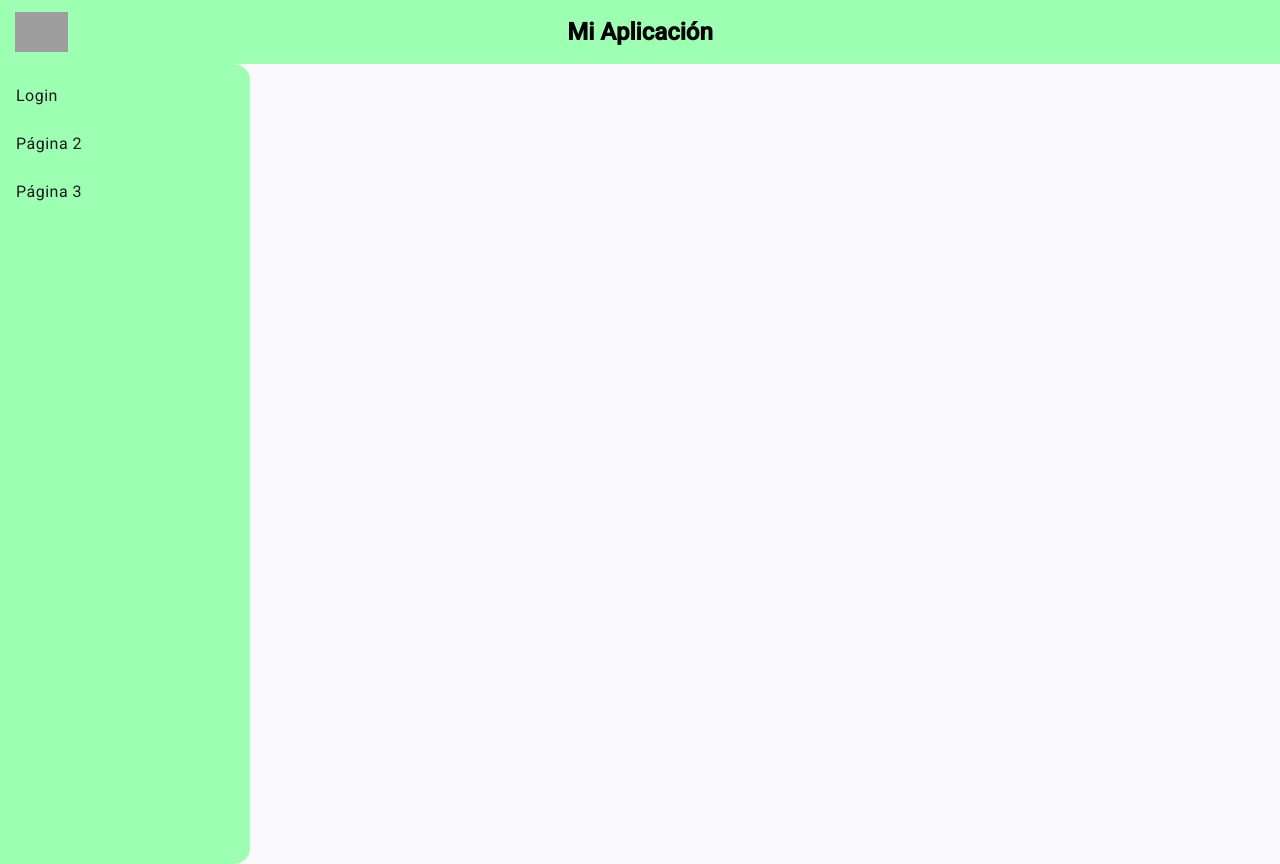
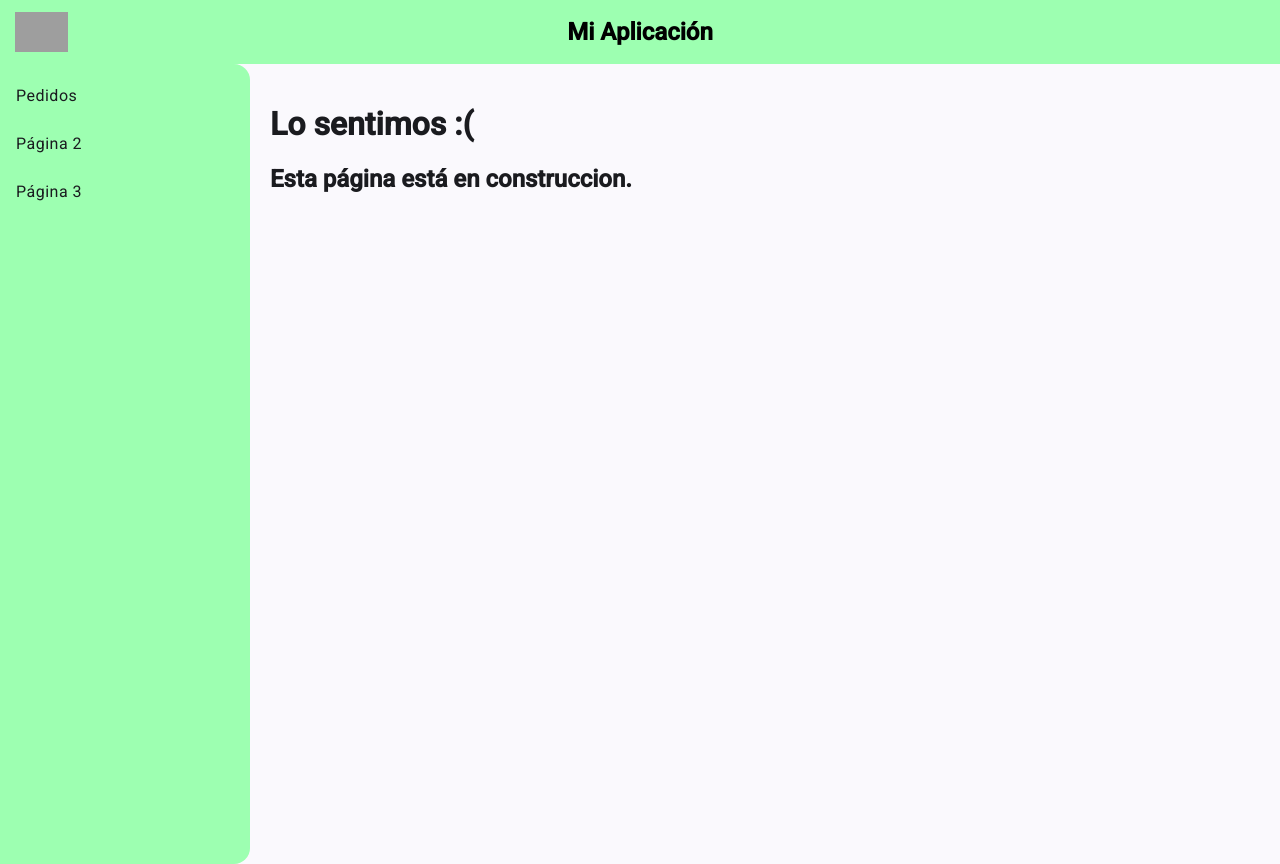
Before and after one commit to pabrammue/BussinesOffsetFrontEnd, an Angular app in the folder ProyectoFrontEnd/ProyectoAngular/: page /construccion in a window 1280 px wide. Before the commit this address led to /. Built offline with nearby package versions, Linux system fonts and the light colour scheme; grey boxes are pictures that could not be loaded.

Commit message:
[upd] probando

```diff
--- a/ProyectoFrontEnd/ProyectoAngular/src/app/app.component.html
+++ b/ProyectoFrontEnd/ProyectoAngular/src/app/app.component.html
@@ -2,19 +2,17 @@
   <img src="assets/logo.png" alt="Logo" class="logo">
   <span class="titulo">Mi Aplicación</span>
 </mat-toolbar>
+
 <mat-sidenav-container class="app-container">
-  <!-- Barra lateral -->
   <mat-sidenav #sidenav mode="side" opened class="sidenav">
     <mat-nav-list>
-      <a mat-list-item routerLink="login">Login</a>
-      <a mat-list-item routerLink="/pagina2">Página 2</a>
-      <a mat-list-item routerLink="/pagina3">Página 3</a>
+      <a mat-list-item routerLink="construccion">Pedidos</a>
+      <a mat-list-item routerLink="construccion">Página 2</a>
+      <a mat-list-item routerLink="construccion">Página 3</a>
     </mat-nav-list>
   </mat-sidenav>
 
-  <!-- Contenido principal -->
   <mat-sidenav-content>
-    <!-- Contenido dinámico -->
     <div class="contenido">
       <router-outlet></router-outlet>
     </div>
--- a/ProyectoFrontEnd/ProyectoAngular/src/app/app.routes.ts
+++ b/ProyectoFrontEnd/ProyectoAngular/src/app/app.routes.ts
@@ -1,8 +1,12 @@
 import { Routes } from '@angular/router';
 import { LoginComponent } from './components/login/login.component';
+import { PaginaEnConstruccionComponent } from './components/pagina-en-construccion/pagina-en-construccion.component';
 
 export const routes: Routes = [
     {
         path: 'login', component: LoginComponent
+    },
+    {
+        path: 'construccion', component: PaginaEnConstruccionComponent
     }
 ];
--- a/ProyectoFrontEnd/ProyectoAngular/src/app/components/login/login.component.html
+++ b/ProyectoFrontEnd/ProyectoAngular/src/app/components/login/login.component.html
@@ -1 +1,17 @@
 <button mat-raised-button id="btn">Basic</button>
+<div class="login-container">
+    <h2>Iniciar Sesión</h2>
+    <form>
+      <mat-form-field>
+        <mat-label>Usuario</mat-label>
+        <input matInput type="text">
+      </mat-form-field>
+
+      <mat-form-field>
+        <mat-label>Contraseña</mat-label>
+        <input matInput type="password">
+      </mat-form-field>
+
+      <button mat-raised-button color="primary">Ingresar</button>
+    </form>
+  </div>
--- a/ProyectoFrontEnd/ProyectoAngular/src/app/components/login/login.component.ts
+++ b/ProyectoFrontEnd/ProyectoAngular/src/app/components/login/login.component.ts
@@ -1,10 +1,12 @@
 import { Component } from '@angular/core';
 import {MatButtonModule} from '@angular/material/button';
+import {MatFormFieldModule} from '@angular/material/form-field';
+
 
 
 @Component({
   selector: 'app-login',
-  imports: [MatButtonModule],
+  imports: [MatButtonModule, MatFormFieldModule],
   templateUrl: './login.component.html',
   styleUrl: './login.component.scss'
 })
--- /dev/null
+++ b/ProyectoFrontEnd/ProyectoAngular/src/app/components/pagina-en-construccion/pagina-en-construccion.component.html
@@ -0,0 +1,2 @@
+<h1>Lo sentimos :(</h1>
+<h2>Esta página está en construccion.</h2>
```
Also changed, not shown: ProyectoFrontEnd/ProyectoAngular/src/app/components/pagina-en-construccion/pagina-en-construccion.component.ts (added, +11 -0 lines), ProyectoFrontEnd/ProyectoAngular/src/app/components/pagina-en-construccion/pagina-en-construccion.component.scss (added), 1 other file (tests, documents, lock files or other folders).
